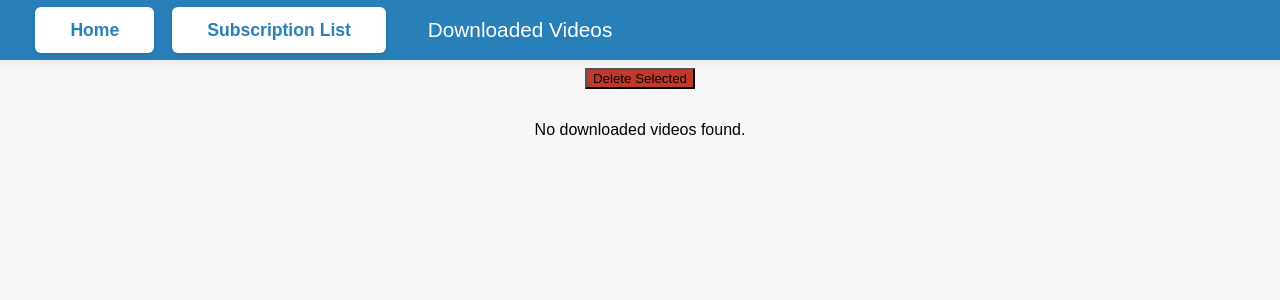
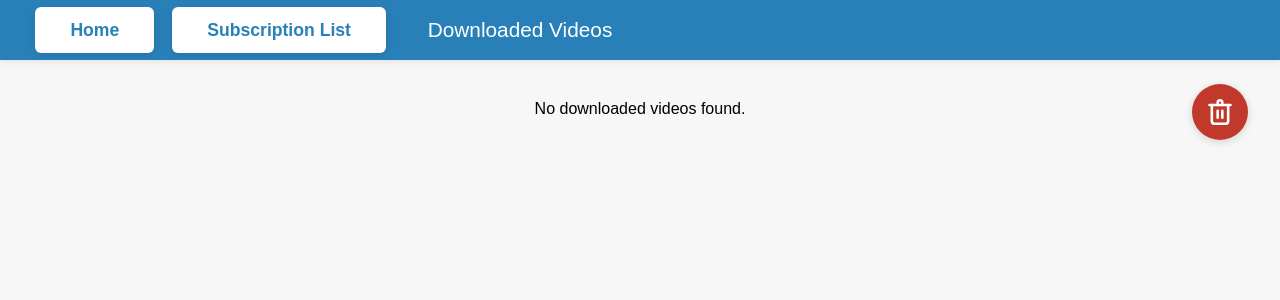
Before and after one commit to rohits144/yt_project, a Django app: page /downloaded-videos/ in a window 1280 px wide. Shown: the top 300 px of the page. Run offline with Django 4.2, Linux system fonts and the light colour scheme.

Commit message:
Enhance downloaded videos page with fixed position delete button and improved styling; order videos by published date in the backend

```diff
--- a/yt/fetcher/templates/fetcher/downloaded_videos.html
+++ b/yt/fetcher/templates/fetcher/downloaded_videos.html
@@ -75,9 +75,23 @@
     <div id="notif" style="display:none;position:fixed;top:20px;left:50%;transform:translateX(-50%);background:#27ae60;color:#fff;padding:0.7em 2em;border-radius:6px;z-index:2000;font-size:1.1em;box-shadow:0 2px 8px rgba(0,0,0,0.15);">Deleted successfully!</div>
     <form id="bulkDeleteForm" method="post" action="/downloaded-videos/delete/" onsubmit="return bulkDelete(event);">
         {% csrf_token %}
-        <div style="text-align:center;margin-bottom:1em;">
-            <button type="submit" class="btn" style="background:#c0392b;">Delete Selected</button>
-        </div>
+        <button type="submit" id="deleteSelectedBtn" title="Delete Selected" style="position:fixed;top:84px;right:32px;z-index:2100;background:#c0392b;border:none;border-radius:50%;width:56px;height:56px;box-shadow:0 2px 8px rgba(0,0,0,0.15);display:flex;align-items:center;justify-content:center;cursor:pointer;transition:background 0.2s;">
+            <svg width="28" height="28" viewBox="0 0 24 24" fill="none" stroke="#fff" stroke-width="2.2" stroke-linecap="round" stroke-linejoin="round">
+                <polyline points="3 6 5 6 21 6" />
+                <path d="M19 6v14a2 2 0 0 1-2 2H7a2 2 0 0 1-2-2V6m5 0V4a2 2 0 0 1 2-2h0a2 2 0 0 1 2 2v2" />
+                <line x1="10" y1="11" x2="10" y2="17" />
+                <line x1="14" y1="11" x2="14" y2="17" />
+            </svg>
+        </button>
+        <style>
+            #deleteSelectedBtn:hover { background: #e74c3c; }
+            /* Desktop: below navbar */
+            #deleteSelectedBtn { top: 84px; }
+            @media (max-width: 600px) {
+                #deleteSelectedBtn { top: 64px; right: 12px; width: 44px; height: 44px; }
+                #deleteSelectedBtn svg { width: 20px; height: 20px; }
+            }
+        </style>
         <div class="container">
             {% for video in videos %}
             <div class="tile">
--- a/yt/fetcher/views.py
+++ b/yt/fetcher/views.py
@@ -191,10 +191,11 @@ class DownloadedVideosView(View):
         # Assume videos are downloaded in 'downloaded_videos' directory
         video_dir = settings.BASE_DIR / 'downloaded_videos'
         videos = []
+        # Order by published_at descending (newest first)
+        video_qs = Video.objects.all().order_by('-published_at')
         if os.path.exists(video_dir):
-            for video_obj in Video.objects.all():
+            for video_obj in video_qs:
                 # Find the actual file for this video
-                # The filename format is videoid_title.mp4
                 safe_title = ''.join(c if c.isalnum() or c in (' ', '_', '-') else '_' for c in video_obj.title).strip().replace(' ', '_')
                 filename = f"{video_obj.video_id}_{safe_title}.mp4"
                 file_path = video_dir / filename
```
